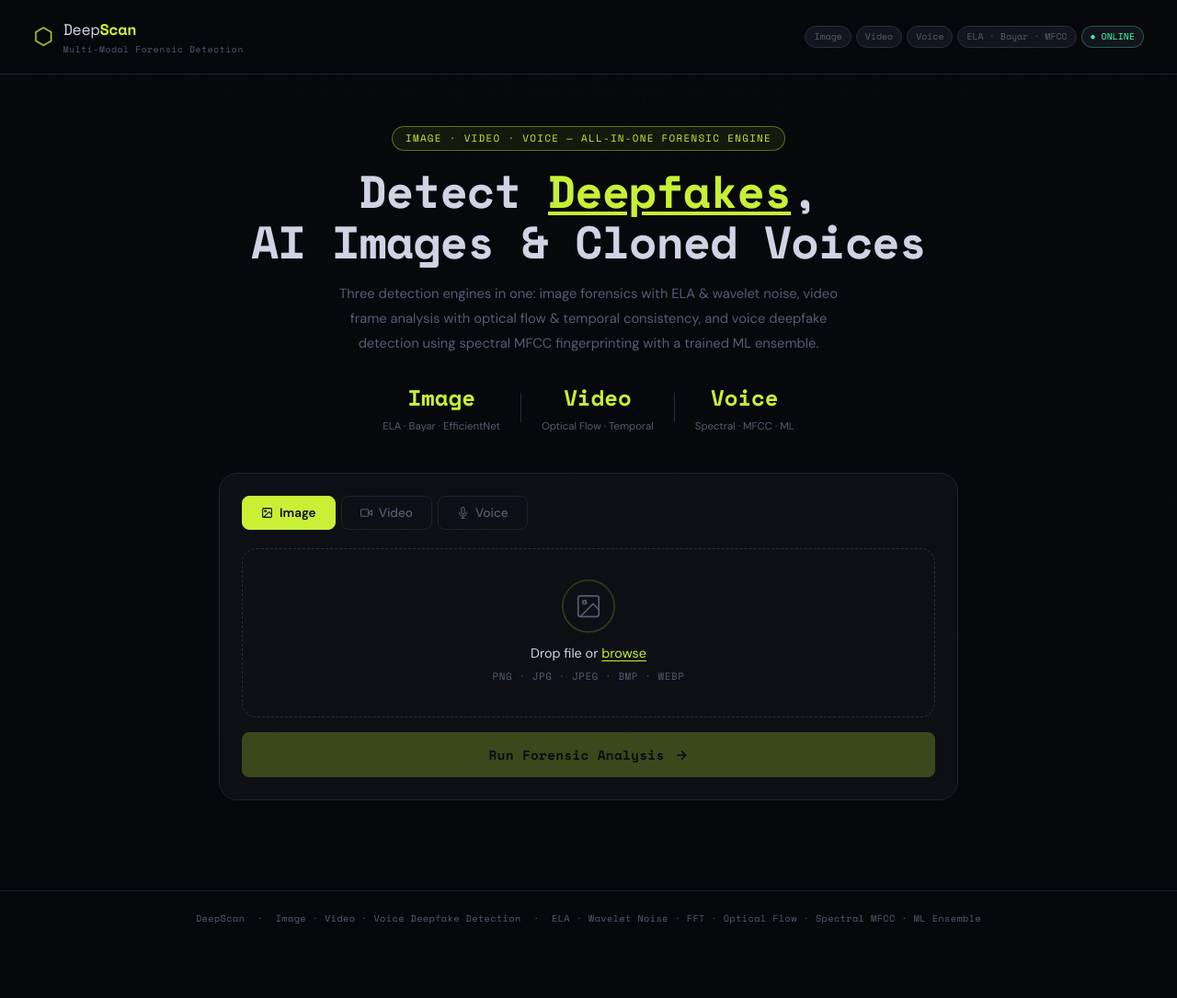
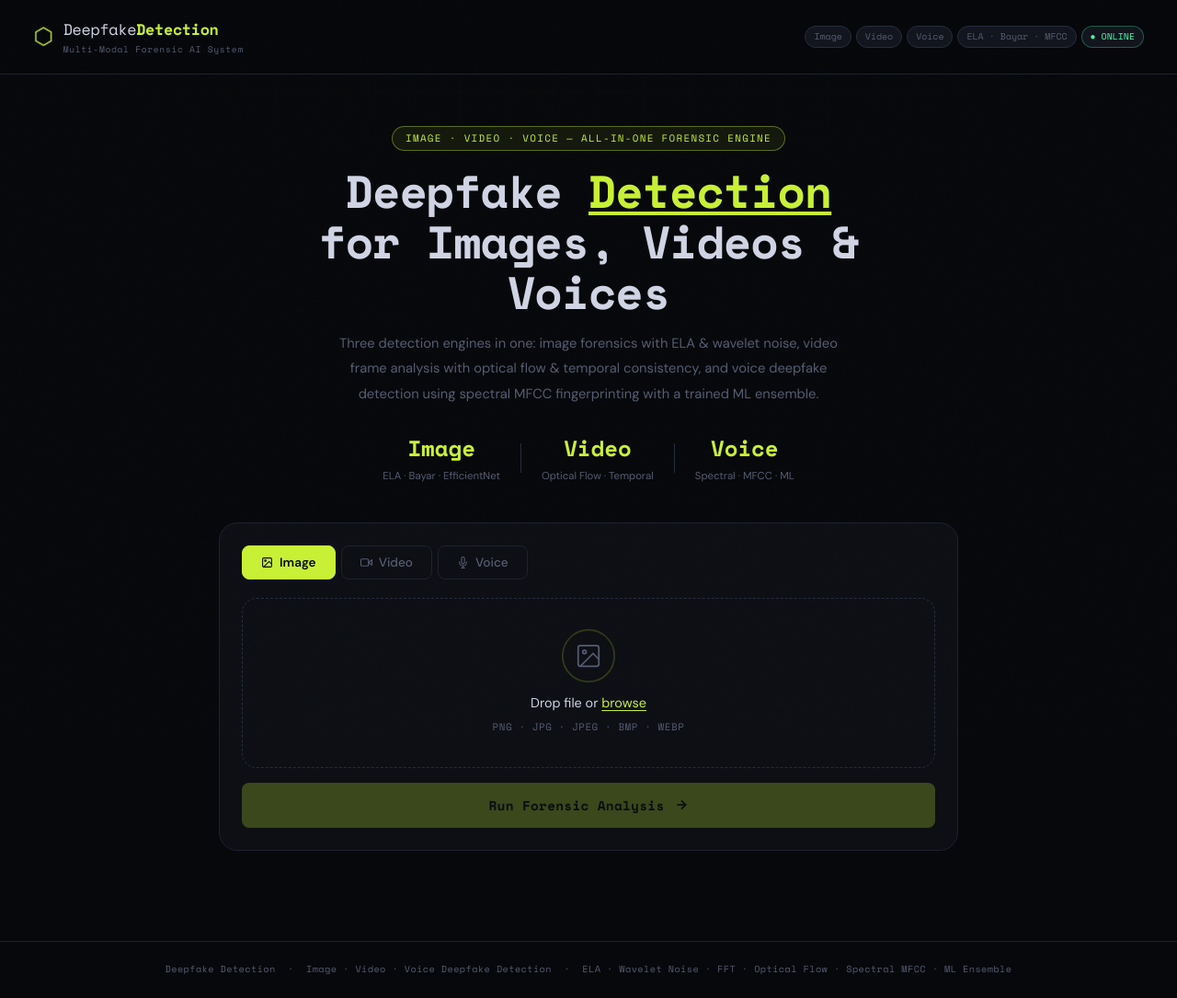
Before and after one commit to Subhr74/deepfake_detect, a plain HTML site: page frontend/index.html in a window 1280 px wide. Shown: the whole page at 92% size. Before the commit the page ends 1030 px from the top, so only its background shows below. Drawn offline with nearby package versions, Linux system fonts and the light colour scheme.

Commit message:
Index update

```diff
--- a/frontend/index.html
+++ b/frontend/index.html
@@ -3,7 +3,7 @@
 <head>
   <meta charset="UTF-8"/>
   <meta name="viewport" content="width=device-width, initial-scale=1.0"/>
-  <title>DeepScan — Deepfake Detection System</title>
+  <title>Deepfake Detection — Multi-Modal AI Forensic System</title>
   <link rel="stylesheet" href="style.css"/>
   <link rel="preconnect" href="https://fonts.googleapis.com">
   <link href="https://fonts.googleapis.com/css2?family=Space+Mono:wght@400;700&family=DM+Sans:opsz,wght@9..40,300;9..40,400;9..40,500;9..40,600&display=swap" rel="stylesheet">
@@ -19,8 +19,8 @@
   <div class="logo">
     <span class="hex">⬡</span>
     <div>
-      <div class="logo-name">Deep<strong>Scan</strong></div>
-      <div class="logo-sub">Multi-Modal Forensic Detection</div>
+      <div class="logo-name">Deepfake<strong>Detection</strong></div>
+      <div class="logo-sub">Multi-Modal Forensic AI System</div>
     </div>
   </div>
   <div class="header-chips">
@@ -35,7 +35,7 @@
 <!-- HERO -->
 <section class="hero">
   <div class="hero-tag">Image · Video · Voice — All-in-One Forensic Engine</div>
-  <h1>Detect <em>Deepfakes</em>,<br>AI Images &amp; Cloned Voices</h1>
+  <h1>Deepfake <em>Detection</em><br>for Images, Videos &amp; Voices</h1>
   <p class="hero-desc">
     Three detection engines in one: image forensics with ELA &amp; wavelet noise,
     video frame analysis with optical flow &amp; temporal consistency, and voice
@@ -275,7 +275,7 @@
 </main>
 
 <footer>
-  DeepScan &nbsp;·&nbsp; Image · Video · Voice Deepfake Detection &nbsp;·&nbsp;
+  Deepfake Detection &nbsp;·&nbsp; Image · Video · Voice Deepfake Detection &nbsp;·&nbsp;
   ELA · Wavelet Noise · FFT · Optical Flow · Spectral MFCC · ML Ensemble
 </footer>
 
```
